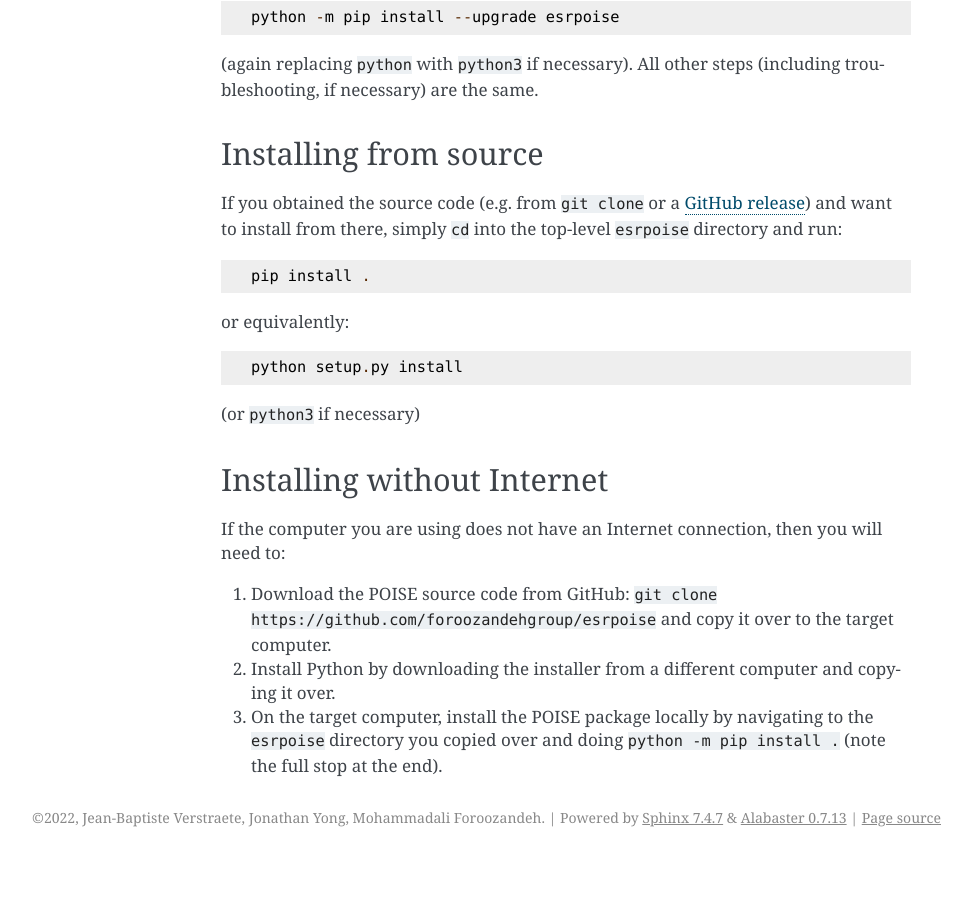
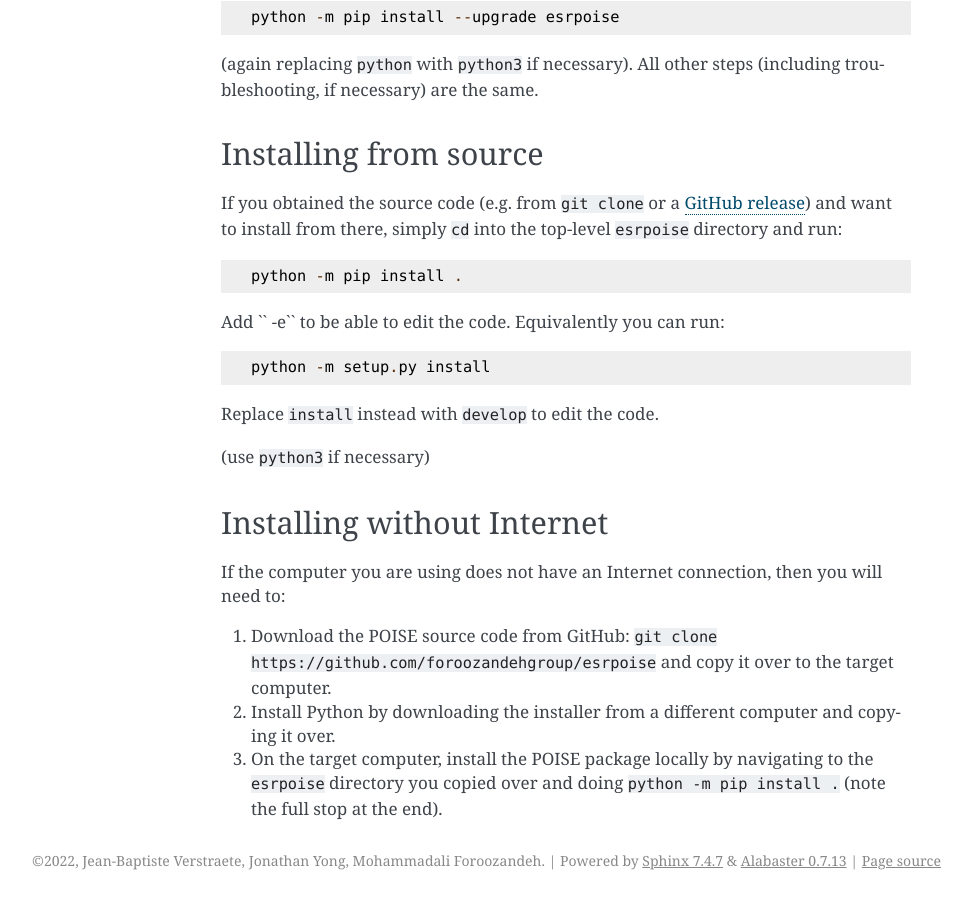
Before and after one commit to foroozandehgroup/esrpoise, a Sphinx documentation site: the page built from docs/install.rst, in a window 1280 px wide and 900 px high, scrolled down 1868 px. Shown: the whole window, without its empty margins (199-1171 px from the left). Built offline with Sphinx 7.4.7, drawn with Linux system fonts in a browser that asks for light colours; before the commit the page ends 2725 px from its top, so only the background shows below that.

Commit message:
minor docs update

```diff
--- a/docs/install.rst
+++ b/docs/install.rst
@@ -82,13 +82,15 @@ Installing from source
 
 If you obtained the source code (e.g. from ``git clone`` or a `GitHub release <https://github.com/foroozandehgroup/esrpoise/releases>`_) and want to install from there, simply ``cd`` into the top-level ``esrpoise`` directory and run::
 
-   pip install .
+   python -m pip install .
 
-or equivalently::
+Add `` -e`` to be able to edit the code. Equivalently you can run::
 
-   python setup.py install
+   python -m setup.py install
 
-(or ``python3`` if necessary)
+Replace ``install`` instead with ``develop`` to edit the code.
+
+(use ``python3`` if necessary)
 
 Installing without Internet
 ---------------------------
```
Also changed, not shown: 1 other file.
